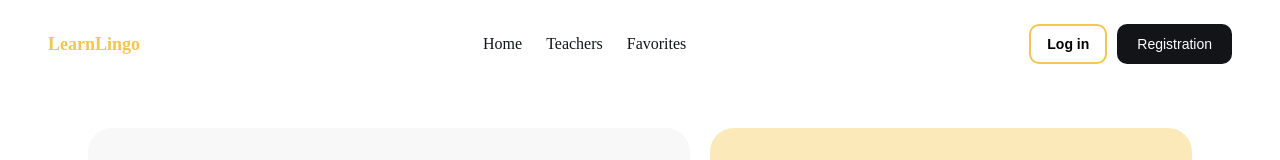
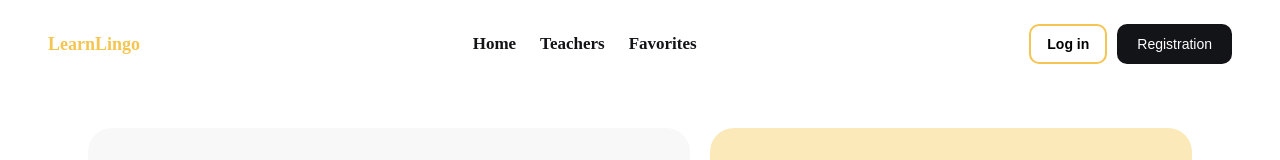
Before and after one commit to NurAleynaPektas/learn-lingo, a React (Vite) app: page / in a window 1280 px wide. Shown: the top 160 px of the page. Built offline with nearby package versions, Linux system fonts and the light colour scheme; no server answers.

Commit message:
header font changed

```diff
--- a/src/components/Header.module.css
+++ b/src/components/Header.module.css
@@ -2,11 +2,9 @@
   max-width: 1184px;
   margin: 0 auto;
   padding: 16px;
-
   display: flex;
   align-items: center;
   justify-content: space-between;
-
   position: relative;
   z-index: 100;
 }
@@ -49,7 +47,8 @@
 .nav a {
   text-decoration: none;
   color: #121417;
-  font-weight: 500;
+  font-weight: 600;
+  font-size: 17px;
 }
 
 /* ACTIONS */
@@ -59,7 +58,6 @@
   align-items: center;
 }
 .username {
-  font-weight: 700;
   color: #0703fb;
 }
 .actions {
```
